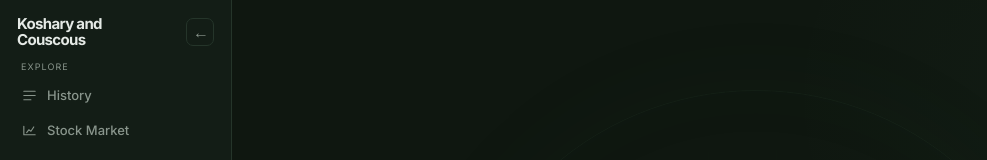
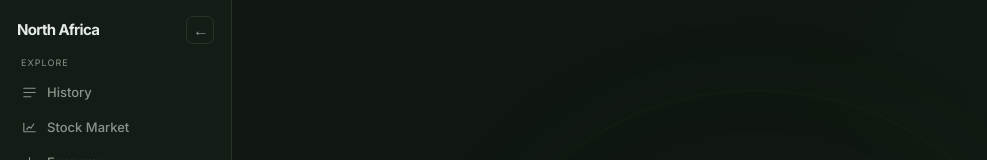
Before and after one commit to 1btestinng/test02, a Next.js app: page / in a window 1280 px wide. Shown: the top 160 px of the page, without its empty margins (0-987 px from the left). Built offline with nearby package versions, Linux system fonts and the light colour scheme.

Commit message:
rebrand: update sidebar project identity to North Africa

```diff
--- a/components/navigation/north-africa-shell.tsx
+++ b/components/navigation/north-africa-shell.tsx
@@ -7,7 +7,7 @@ import styles from './north-africa-shell.module.css';
 
 type NavigationId=typeof DEFAULT_NAVIGATION_ORDER[number];
 type Item={id:NavigationId;label:string;href:string;group:string};
-const iconPaths:Record<string,string>={history:'M4 6h16M4 12h16M4 18h10',markets:'M4 18V6m0 12h16M8 15l3-4 3 2 4-6',economy:'M5 20V10m7 10V5m7 15v-8',companies:'M4 20V8l8-4 8 4v12M8 20v-5h8v5',travel:'M3 11h18M5 7h14M7 15h10M9 19h6',culture:'M12 3a5 5 0 0 0 0 10 5 5 0 0 0 0-10zm0 10v8',geography:'M12 21s7-5.2 7-11a7 7 0 1 0-14 0c0 5.8 7 11 7 11z',people:'M16 21v-2a4 4 0 0 0-8 0v2m4-8a4 4 0 1 0-8 0 4 4 0 0 0 8 0',data:'M4 19V5m0 14h16M8 16l3-4 3 2 4-6',map:'M4 6l6-3 4 3 6-3v15l-6 3-4-3-6 3V6z',vision:'M4 12h16M12 4l8 8-8 8',about:'M12 20h9M12 4h9M4 8h5M4 16h5'};
+const iconPaths:Record<string,string>={history:'M4 6h16M4 12h16M4 18h10',markets:'M4 18V6m0 12h16M8 15l3-4 3 2 4-6',economy:'M5 20V10m7 10V5m7 15v-8',companies:'M4 20V8l8-4 8 4v12M8 20v-5h8v5',travel:'M3 11h18M5 7h14M7 15h10M9 19h6',culture:'M12 3a5 5 0 0 0 0 10 5 5 0 0 0-5-5zm0 10v8',geography:'M12 21s7-5.2 7-11a7 7 0 1 0-14 0c0 5.8 7 11 7 11z',people:'M16 21v-2a4 4 0 0 0-8 0v2m4-8a4 4 0 1 0-8 0 4 4 0 0 0 8 0',data:'M4 19V5m0 14h16M8 16l3-4 3 2 4-6',map:'M4 6l6-3 4 3 6-3v15l-6 3-4-3-6 3V6z',vision:'M4 12h16M12 4l8 8-8 8',about:'M12 20h9M12 4h9M4 8h5M4 16h5'};
 function Icon({id}:{id:string}){return <svg viewBox="0 0 24 24" aria-hidden="true" className={styles.icon} fill="none" stroke="currentColor" strokeWidth="1.6" strokeLinecap="round" strokeLinejoin="round"><path d={iconPaths[id]??iconPaths.vision}/></svg>}
 export default function NorthAfricaShell({children}:{children:React.ReactNode}){
  const pathname=usePathname();const [collapsed,setCollapsed]=useState(false);const [mobileOpen,setMobileOpen]=useState(false);const [customizing,setCustomizing]=useState(false);const [order,setOrder]=useState<NavigationId[]>(DEFAULT_NAVIGATION_ORDER);const [hydrated,setHydrated]=useState(false);const [dragged,setDragged]=useState<NavigationId|null>(null);
@@ -20,7 +20,7 @@ export default function NorthAfricaShell({children}:{children:React.ReactNode}){
  const active=(href:string)=>pathname===href||pathname.startsWith(`${href}/`);
  return <div className={`${styles.frame}${collapsed?` ${styles.collapsed}`:''}`}>
   <aside className={`${styles.sidebar}${mobileOpen?` ${styles.open}`:''}`} aria-label="North Africa navigation">
-   <div className={styles.top}><Link href="/" className={styles.brand} aria-label="Koshary and Couscous home"><span className={styles.brandLine}>Koshary and</span><span className={styles.brandLine}>Couscous</span></Link><button className={styles.collapse} onClick={()=>setCollapsed(v=>!v)} aria-label={collapsed?'Expand navigation':'Collapse navigation'} title={collapsed?'Expand navigation':'Collapse navigation'}>{collapsed?'→':'←'}</button></div>
+   <div className={styles.top}><Link href="/" className={styles.brand} aria-label="North Africa home"><span className={styles.brandLine}>North Africa</span></Link><button className={styles.collapse} onClick={()=>setCollapsed(v=>!v)} aria-label={collapsed?'Expand navigation':'Collapse navigation'} title={collapsed?'Expand navigation':'Collapse navigation'}>{collapsed?'→':'←'}</button></div>
    <nav className={styles.nav} aria-label="Primary navigation">
     <div className={styles.group}><div className={styles.label}>Explore</div>{items.filter(x=>x.group==='explore').map(item=><Link key={item.id} href={item.href} className={`${styles.item}${active(item.href)?` ${styles.active}`:''}`} title={collapsed?item.label:undefined}><Icon id={item.id}/><span>{item.label}</span></Link>)}</div>
     <div className={`${styles.group} ${styles.visionGroup}`}>{items.filter(x=>x.group==='vision').map(item=><Link key={item.id} href={item.href} className={`${styles.item}${active(item.href)?` ${styles.active}`:''}`} title={collapsed?item.label:undefined}><Icon id={item.id}/><span>{item.label}</span></Link>)}</div>
```
